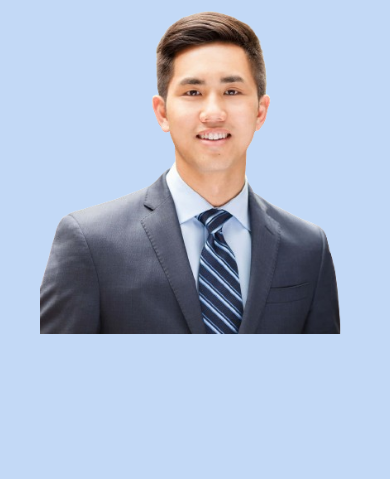
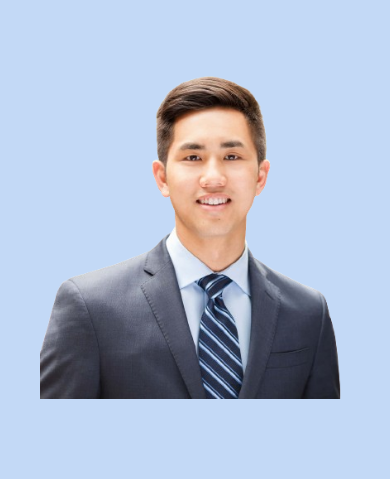
Before and after one commit to Kiger22/Porfolio-CV, a website built with Vite: page Porfolio/index.html in a window 390 px wide. Shown: the part 110-589 px from the top of the page. Built offline with nearby package versions, Linux system fonts and the light colour scheme; files whose address does not match are found by name; a web font is replaced by a local one.

Commit message:
Update style.css

```diff
--- a/Porfolio/style.css
+++ b/Porfolio/style.css
@@ -32,7 +32,7 @@
   --kg-text-light: var(--kg-color-white);
 
   /* Font Sizes */
-  --kg-font-size-h1: 2.8em;
+  --kg-font-size-h1: 2.2em;
   --kg-font-size-h2: 1.8em;
   --kg-font-size-h3: 1.5em;
   --kg-font-size-p: 0.85em;
@@ -133,12 +133,26 @@ p {
   max-width: 1000px;
   min-width: 400px;
   scroll-behavior: smooth;
-  margin: 75px auto;
+  margin: 100px auto;
   text-align: center;
 }
 
 section {
+  padding-top: 40px;
     margin-bottom: 20px;
+}
+
+@media (max-width: 900px) {
+  #app {
+    max-width: 600px;
+    min-width: 400px;
+    margin: 100px auto;
+    margin-right: 40px;
+  }
+}
+
+@media (max-width: 500px) {
+
 }
 
 @-webkit-keyframes reveal {
```
